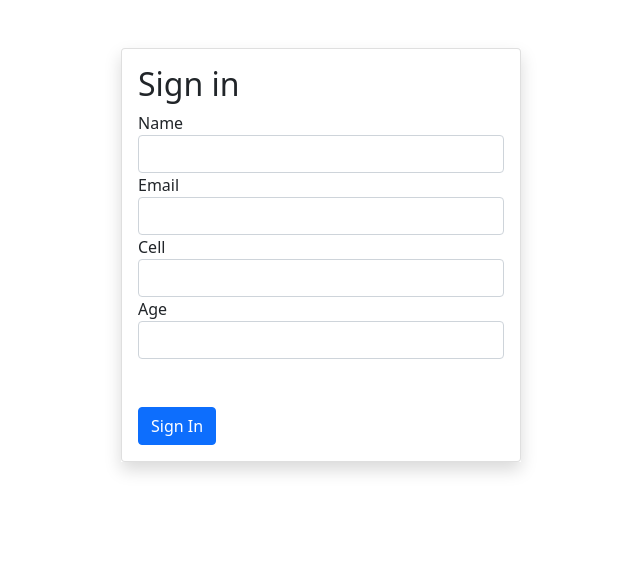
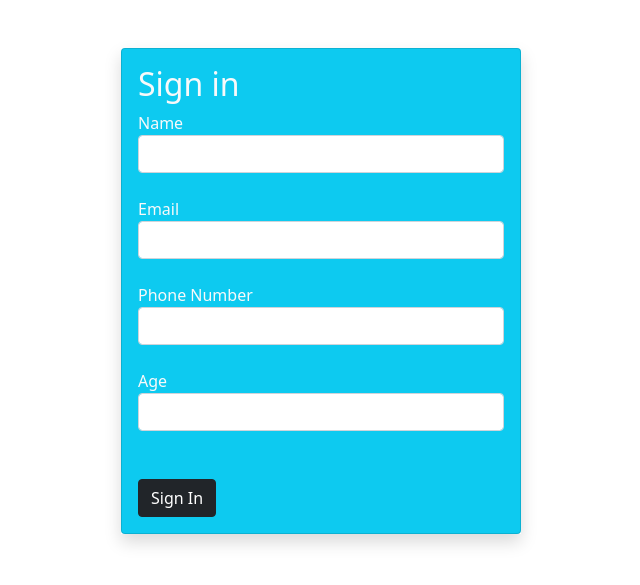
Before and after one commit to MazherHossain/CTG-PHP-Assignment, a PHP site: page /form_validation.php in a window 1280 px wide. Shown: the top 585 px of the page, without its empty margins (319-959 px from the left). Run offline with PHP 8.4, Linux system fonts and the light colour scheme.

Commit message:
Alert added for value insertion

```diff
--- a/Assignment 4 Form/form_validation.php
+++ b/Assignment 4 Form/form_validation.php
@@ -24,29 +24,42 @@
 
   <?php
     if(isset($_POST['insert'])){
-      echo $name = $_POST['name'].'<br>';
-      echo $email = $_POST['email'].'<br>';
-      echo $cell = $_POST['cell'].'<br>';
-      echo $age = $_POST['age'].'<br>';
+      $name = $_POST['name'];
+      $email = $_POST['email'];
+      $cell = $_POST['cell'];
+      $age = $_POST['age'];
+
+      if( empty($name) || empty($email) || empty($cell) || empty($age) ){
+
+        $msg = " <p class='alert alert-danger alert-dismissible fade show' role='alert'>All information are required! <button type='button' class='btn-close' data-bs-dismiss='alert' aria-label='Close' ></button> </p>";
+
+      }
+      else
+       $msg = "<p class='alert alert-success alert-dismissible fade show' role='alert'>You're good to go! <button type='button' class='btn-close' data-bs-dismiss='alert' aria-label='Close' ></button> </p>";
     }
   ?>
 
     <div class="box mx-auto mt-5">
     <div class="wrap shadow">
-      <div class="card">
+      <div class="card bg-info text-light">
         <div class="card-body">
           <h2>Sign in</h2>
+          <?php
+            if(isset($msg)){
+              echo $msg;
+            }
+          ?>
           <form action="" method="POST">
-            <div class="form-group">
+            <div class="form-group mb-4">
               <label for="">Name</label>
               <input name="name" class="form-control" type="text">
             </div>
-            <div class="form-group">
+            <div class="form-group mb-4">
               <label for="">Email</label>
               <input name="email" class="form-control" type="text">
             </div>
-            <div class="form-group">
-              <label for="">Cell</label>
+            <div class="form-group mb-4">
+              <label for="">Phone Number</label>
               <input name="cell" class="form-control" type="text">
             </div>
             <div class="form-group">
@@ -54,7 +67,7 @@
               <input name="age" class="form-control" type="text">
             </div>
             <div class="form-group mt-5">
-              <input name="insert" class="btn btn-primary" type="submit" value="Sign In">
+              <input name="insert" class="btn btn-dark" type="submit" value="Sign In">
             </div>
         </div>
       </div>
```
